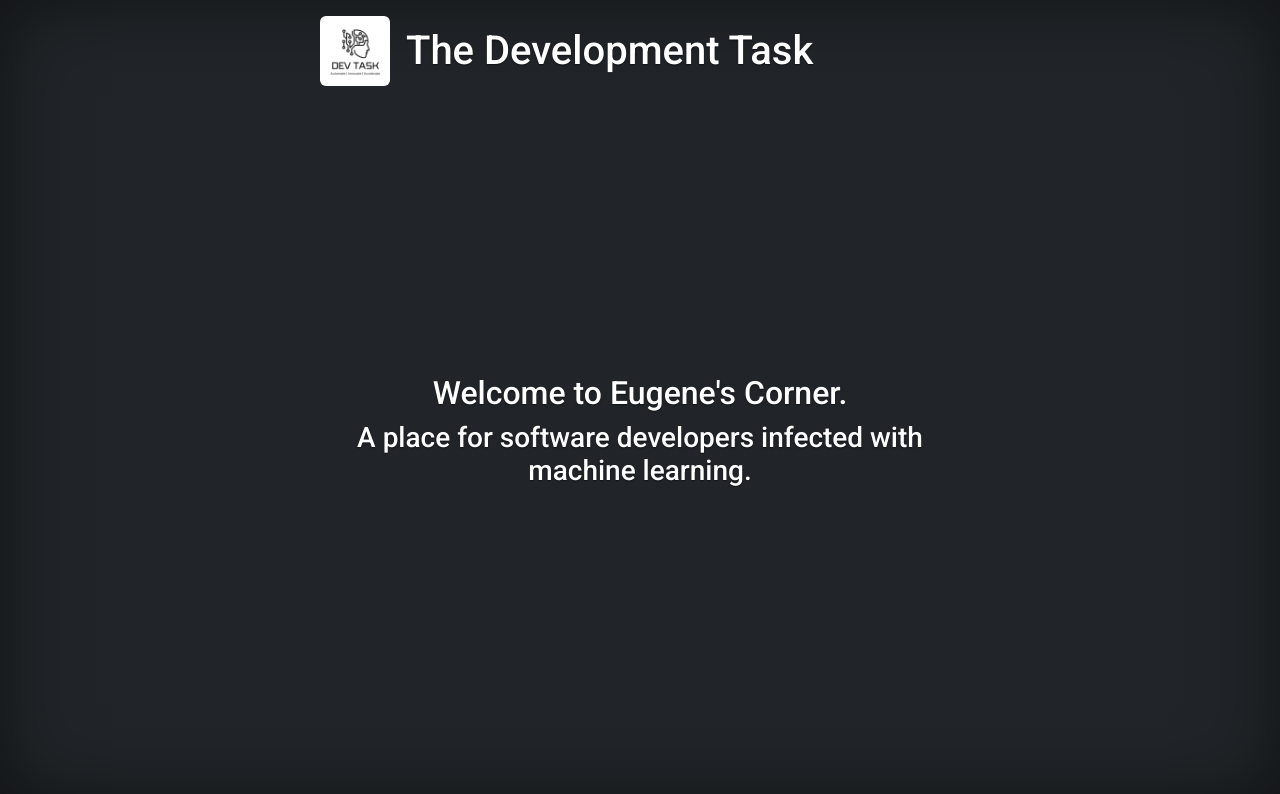
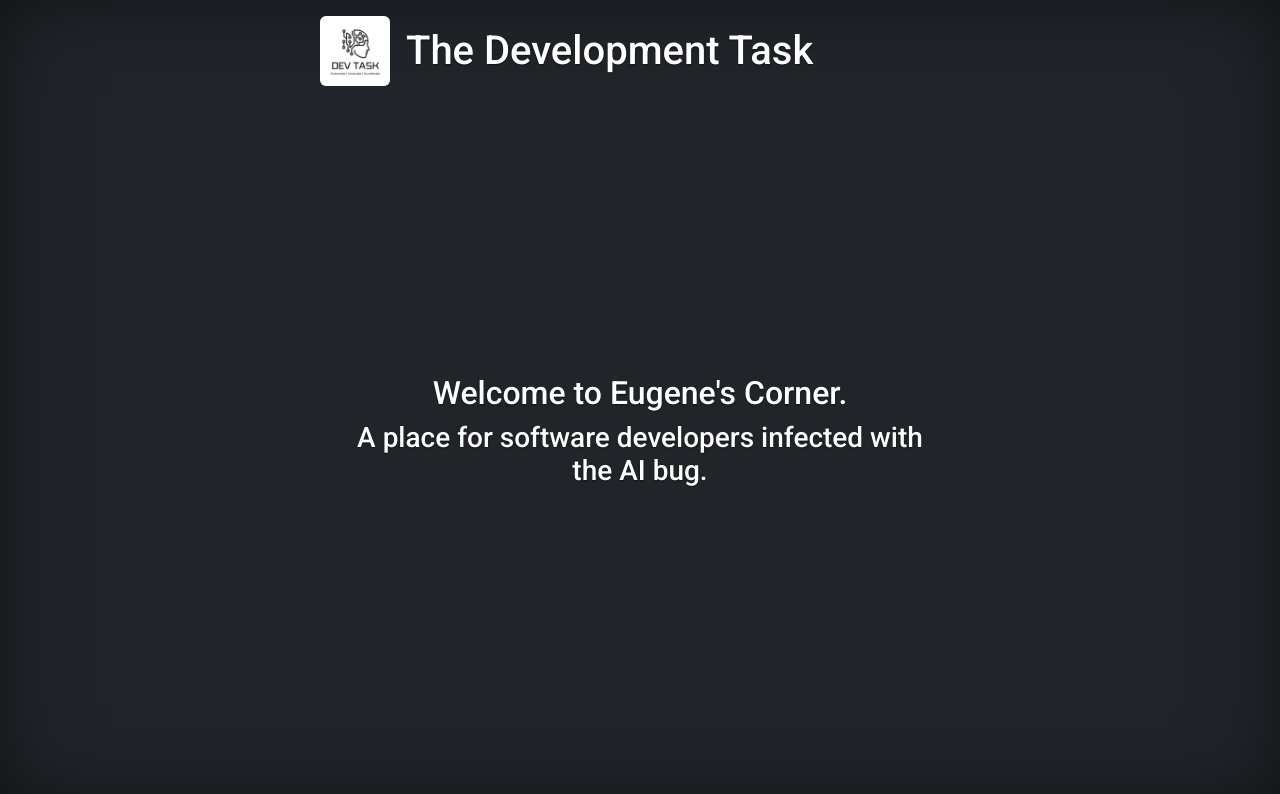
Before and after one commit to EugeneVSL/eugenevsl.github.io, a React (Create React App) app: page / in a window 1280 px wide. Shown: the top 794 px of the page. Built offline with nearby package versions, Linux system fonts and the light colour scheme.

Commit message:
Updated the favicon.ico
Updated the favicon.ico

```diff
--- a/src/pages/home/home.jsx
+++ b/src/pages/home/home.jsx
@@ -11,7 +11,7 @@ export const Home = () => {
             <Header />
             <main className="inner cover">
                 <h2 className="">Welcome to Eugene's Corner.</h2>
- 				<h3 className="">A place for software developers infected with machine learning.</h3>
+ 				<h3 className="">A place for software developers infected with the AI bug.</h3>
             </main>
             <Footer />
         </>
```
Also changed, not shown: 1 other file (tests, documents, lock files or other folders).
